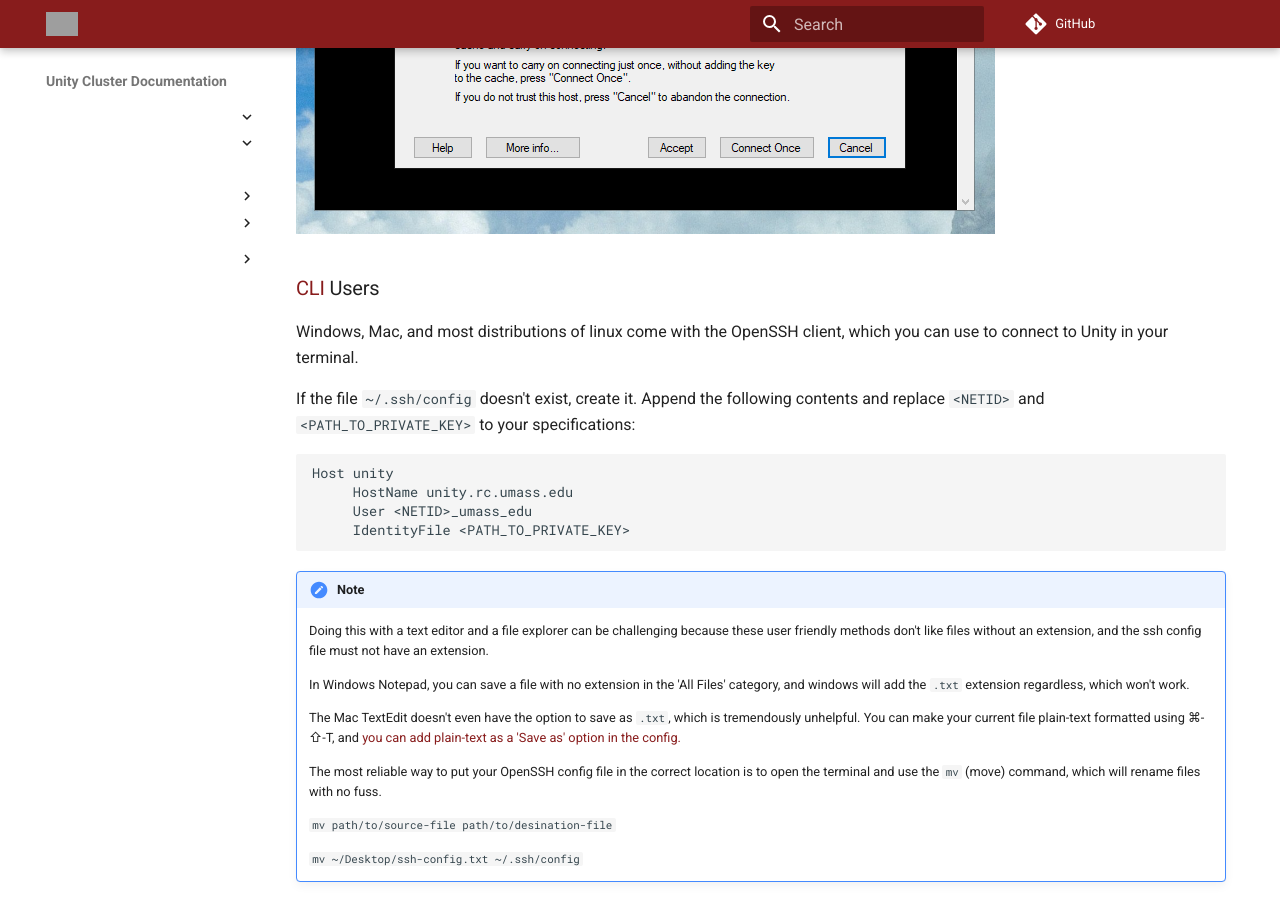
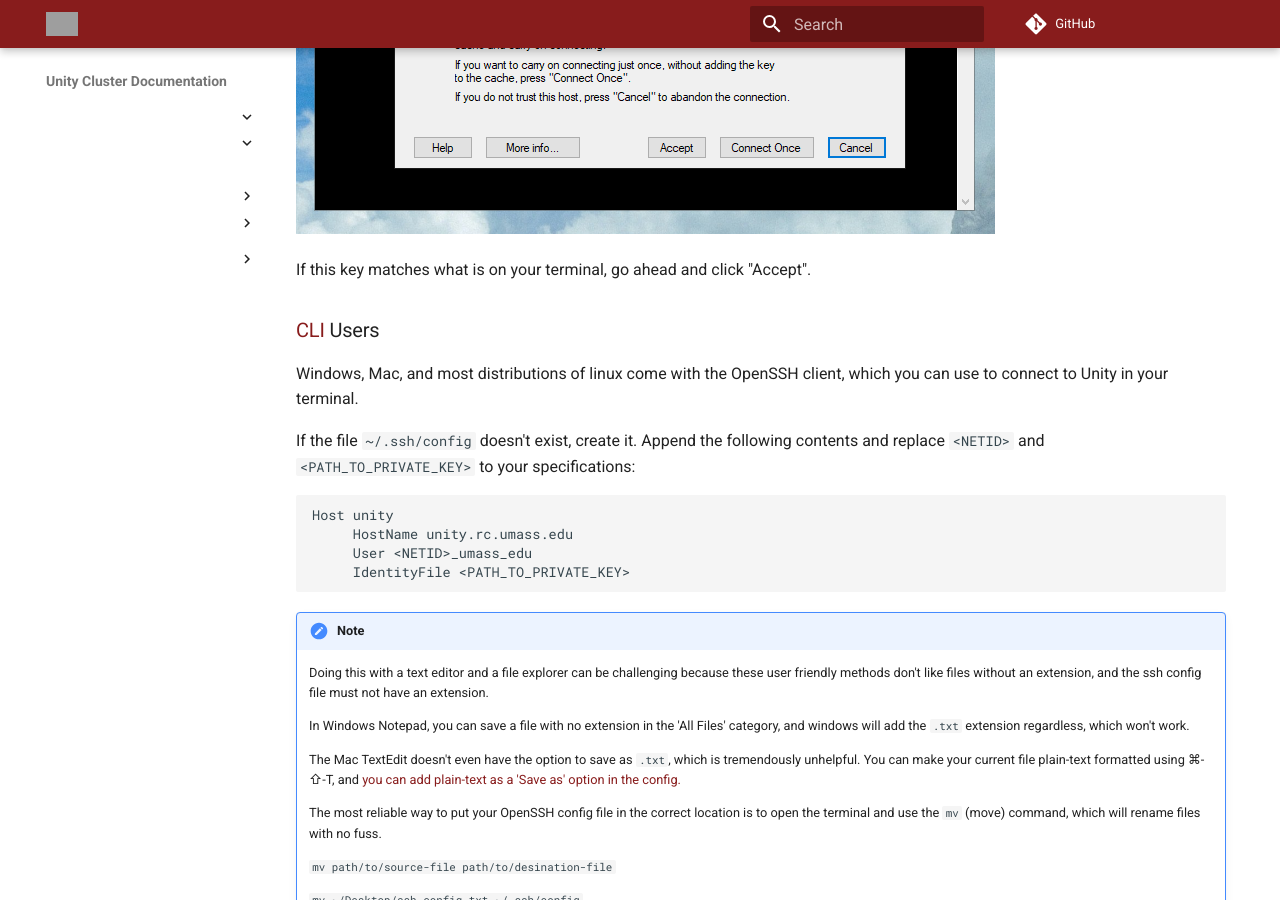
Before and after one commit to UMass-RC/unity-docs, an MkDocs documentation site: the page built from docs/connecting/ssh.md, in a window 1280 px wide and 900 px high, scrolled down 3656 px. Built offline with MkDocs 1.6.1 and Material for MkDocs 9.7.7, drawn with Linux system fonts in a browser that asks for light colours; comment, search, counter and statistics services are not loaded; grey boxes are pictures that could not be loaded.

Commit message:
Update .ssh

```diff
--- a/docs/connecting/ssh.md
+++ b/docs/connecting/ssh.md
@@ -62,6 +62,8 @@ ssh-ed25519 255 SHA256:jC7BF7h5/RJo5Svx1v+lufdf+I/ogu5dQV2sUe+y8ek
 
 ![PuTTY Fingerprint](res/putty_fingerprint.PNG)
 
+If this key matches what is on your terminal, go ahead and click "Accept".
+
 ### [CLI](https://www.w3schools.com/whatis/whatis_cli.asp) Users ###
 Windows, Mac, and most distributions of linux come with the OpenSSH client, which you can use to connect to Unity in your terminal.
 
```
